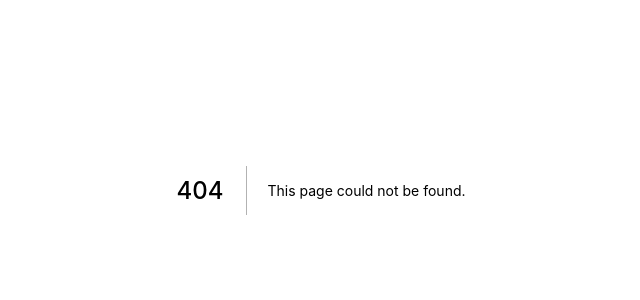
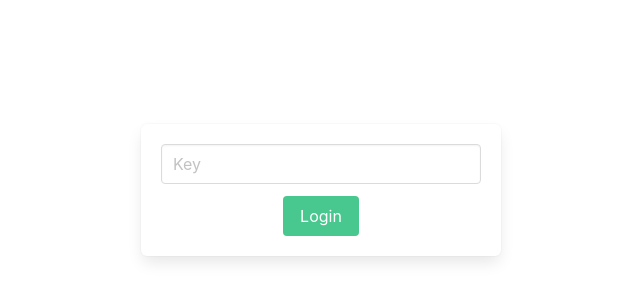
Before and after one commit to niklc/shopify-new-order-alert, a Next.js app: page /login in a window 1280 px wide. Before the commit this address had no page. Shown: the part 210-510 px from the top of the page, without its empty margins (319-959 px from the left). Built offline with nearby package versions, Linux system fonts and the light colour scheme.

Commit message:
basic auth

```diff
--- /dev/null
+++ b/pages/login.tsx
@@ -0,0 +1,48 @@
+import type { NextPage } from 'next';
+import React from 'react';
+
+const LoginPage: NextPage = () => {
+  const [keyValue, setKey] = React.useState('');
+
+  function login() {
+    document.cookie = `key=${keyValue};max-age=604800`;
+
+    window.location.assign('/');
+  }
+
+  return (
+    <div className="container">
+      <div className="column is-offset-one-third is-one-third is-flex is-flex-direction-column is-justify-content-center">
+        <div className="box">
+          <div className="field">
+            <div className="control">
+              <input
+                className="input"
+                placeholder="Key"
+                value={keyValue}
+                onChange={event => setKey(event.target.value)}
+              />
+            </div>
+          </div>
+          <div className="field">
+            <div className="control has-text-centered">
+              <button
+                onClick={login}
+                className="button is-success"
+              >
+                Login
+              </button>
+            </div>
+          </div>
+        </div>
+      </div>
+      <style jsx global>{`
+        html, body, body > div:first-child, .container, .column {
+            height: 100%;
+        }
+      `}</style>
+    </div>
+  )
+}
+
+export default LoginPage;
--- /dev/null
+++ b/styled-jsx.d.ts
@@ -0,0 +1 @@
+/// <reference types="styled-jsx" />
```
Also changed, not shown: pages/index.tsx (+19 -6 lines), 1 other file (tests, documents, lock files or other folders).
